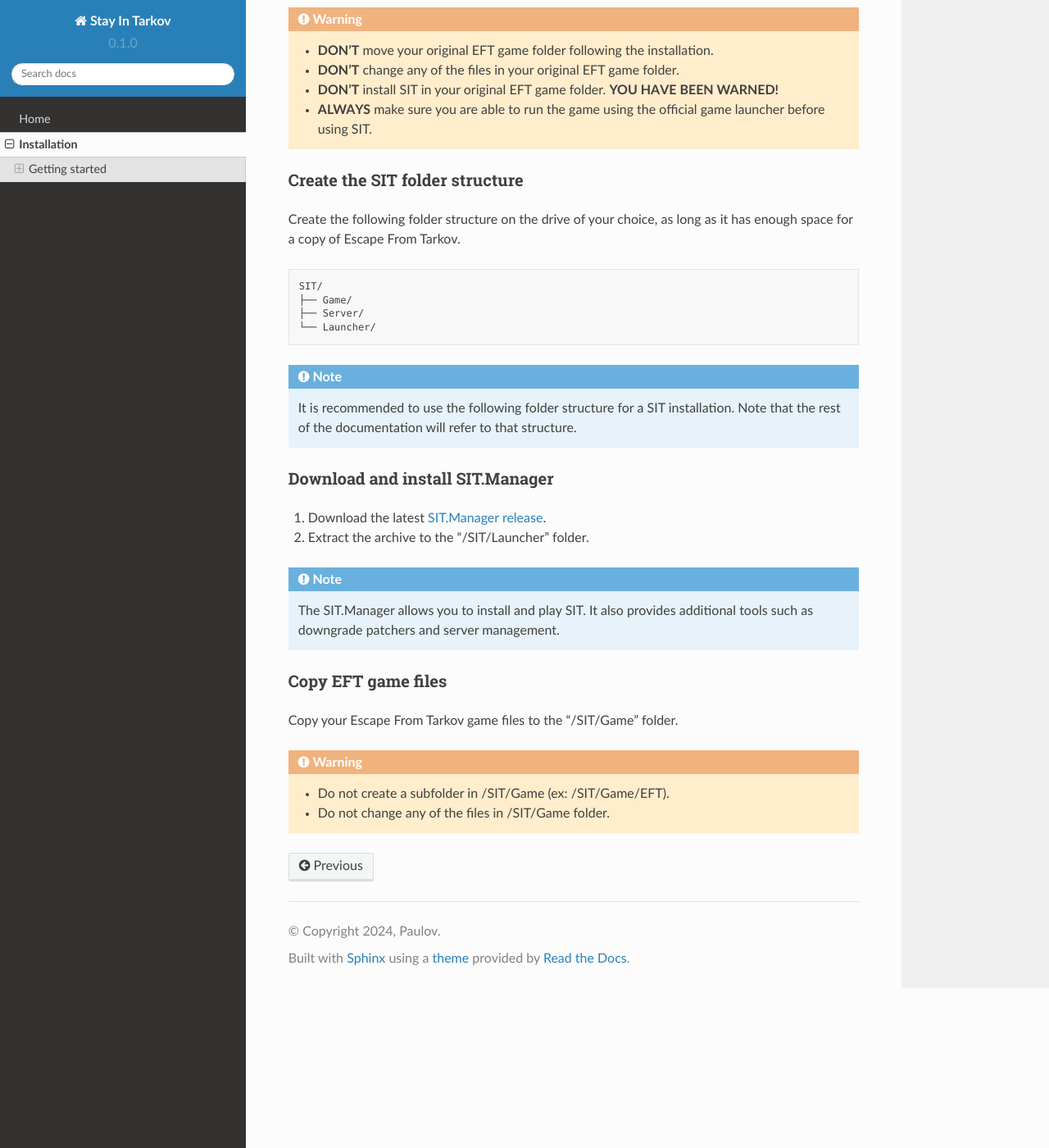
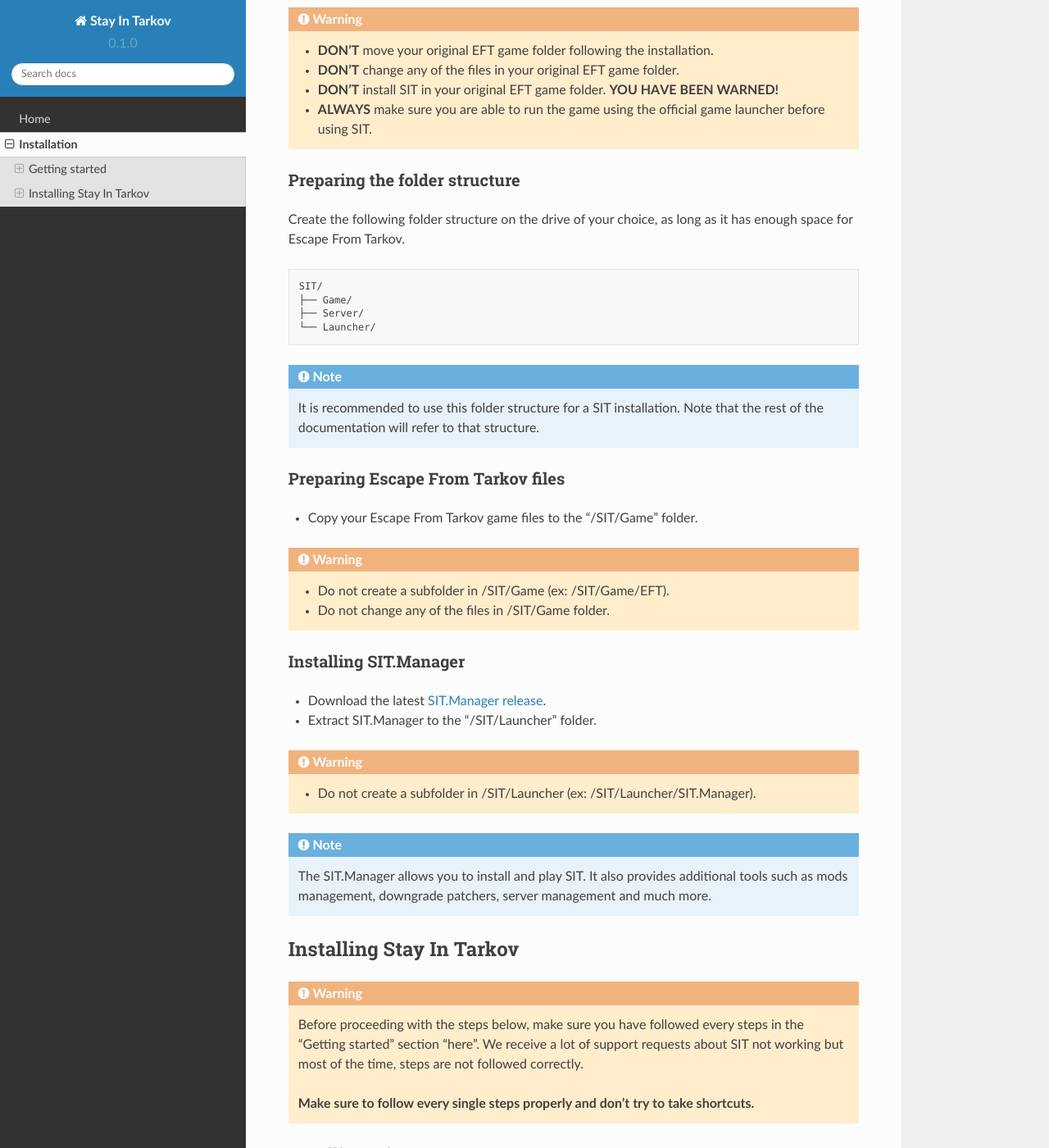
Before and after one commit to stayintarkov/SIT.Documentation, a Sphinx documentation site: the page built from docs/source/install.rst, in a window 1280 px wide and 1400 px high, scrolled down 425 px. Shown: the whole window at 82% size. Built offline with Sphinx 7.4.7 and the Read the Docs theme 2.0.0, drawn with Linux system fonts in a browser that asks for light colours; pages that are not in the unit, such as notebooks, are missing from menus; some of the changed text lies outside the part shown.

Commit message:
Update install.rst

```diff
--- a/docs/source/install.rst
+++ b/docs/source/install.rst
@@ -20,10 +20,10 @@
    * **DON'T** install SIT in your original EFT game folder. **YOU HAVE BEEN WARNED!**
    * **ALWAYS** make sure you are able to run the game using the official game launcher before using SIT.
 
-Create the SIT folder structure
+Preparing the folder structure
 ~~~~~~~~~~~~~~~~~~~~~~~~~~~~~~~
 
-Create the following folder structure on the drive of your choice, as long as it has enough space for a copy of Escape From Tarkov.
+Create the following folder structure on the drive of your choice, as long as it has enough space for Escape From Tarkov.
 
 .. code-block:: none
 
@@ -33,22 +33,56 @@
    └── Launcher/
 
 .. note::
-   It is recommended to use the following folder structure for a SIT installation. Note that the rest of the documentation will refer to that structure.
+   It is recommended to use this folder structure for a SIT installation. Note that the rest of the documentation will refer to
+   that structure.
 
-Download and install SIT.Manager
+Preparing Escape From Tarkov files
 ~~~~~~~~~~~~~~~~~~~~~~~~~~~~~~~~
 
-1. Download the latest `SIT.Manager release <https://github.com/stayintarkov/SIT.Manager/releases/>`_.
-2. Extract the archive to the "/SIT/Launcher" folder.
-
-.. note::
-   The SIT.Manager allows you to install and play SIT. It also provides additional tools such as downgrade patchers and server management.
-
-Copy EFT game files
-~~~~~~~~~~~~~~~~~~~~~~~~~~~~~~~~
-
-Copy your Escape From Tarkov game files to the "/SIT/Game" folder.
+* Copy your Escape From Tarkov game files to the "/SIT/Game" folder.
 
 .. warning::
    * Do not create a subfolder in /SIT/Game (ex: /SIT/Game/EFT).
    * Do not change any of the files in /SIT/Game folder.
+
+Installing SIT.Manager
+~~~~~~~~~~~~~~~~~~~~~~~~~~~~~~~~
+
+* Download the latest `SIT.Manager release <https://github.com/stayintarkov/SIT.Manager/releases/>`_.
+* Extract SIT.Manager to the "/SIT/Launcher" folder.
+
+.. warning::
+   * Do not create a subfolder in /SIT/Launcher (ex: /SIT/Launcher/SIT.Manager).
+
+.. note::
+   The SIT.Manager allows you to install and play SIT. It also provides additional tools such as mods management, downgrade patchers,
+   server management and much more.
+
+Installing Stay In Tarkov
+-------------------------
+
+.. warning::
+   Before proceeding with the steps below, make sure you have followed every steps in the "Getting started" section "here". We receive
+   a lot of support requests about SIT not working but most of the time, steps are not followed correctly.
+
+   **Make sure to follow every single steps properly and don't try to take shortcuts.**
+
+Installing using SIT.Manager
+~~~~~~~~~~~~~~~~~~~~~~~~~~~~
+
+* Start /SIT/Launcher/SIT.Manager.exe.
+* Go to "Settings" page.
+* Locate the "EFT Path" setting and click the "Change" button.
+* Browse to your "/SIT/Game" folder and click "Select Folder".
+* Locate the "SPT-AKI Path" setting and click the "Change" button.
+* Browse to your "/SIT/Server" folder and click "Select Folder".
+* Go to "Tools" page.
+* Click "Install SIT".
+* Choose the latest release of Stay In Tarkov. It will be the first one in the list.
+
+Installing manually
+~~~~~~~~~~~~~~~~~~~
+
+It is recommended to use SIT.Manager to install Stay In Tarkov. However, if you wish to do it manually, please follow the steps below.
+
+WIP - Come back later.
```
Also changed, not shown: other parts of docs/source/install.rst (+1 -1 lines).
